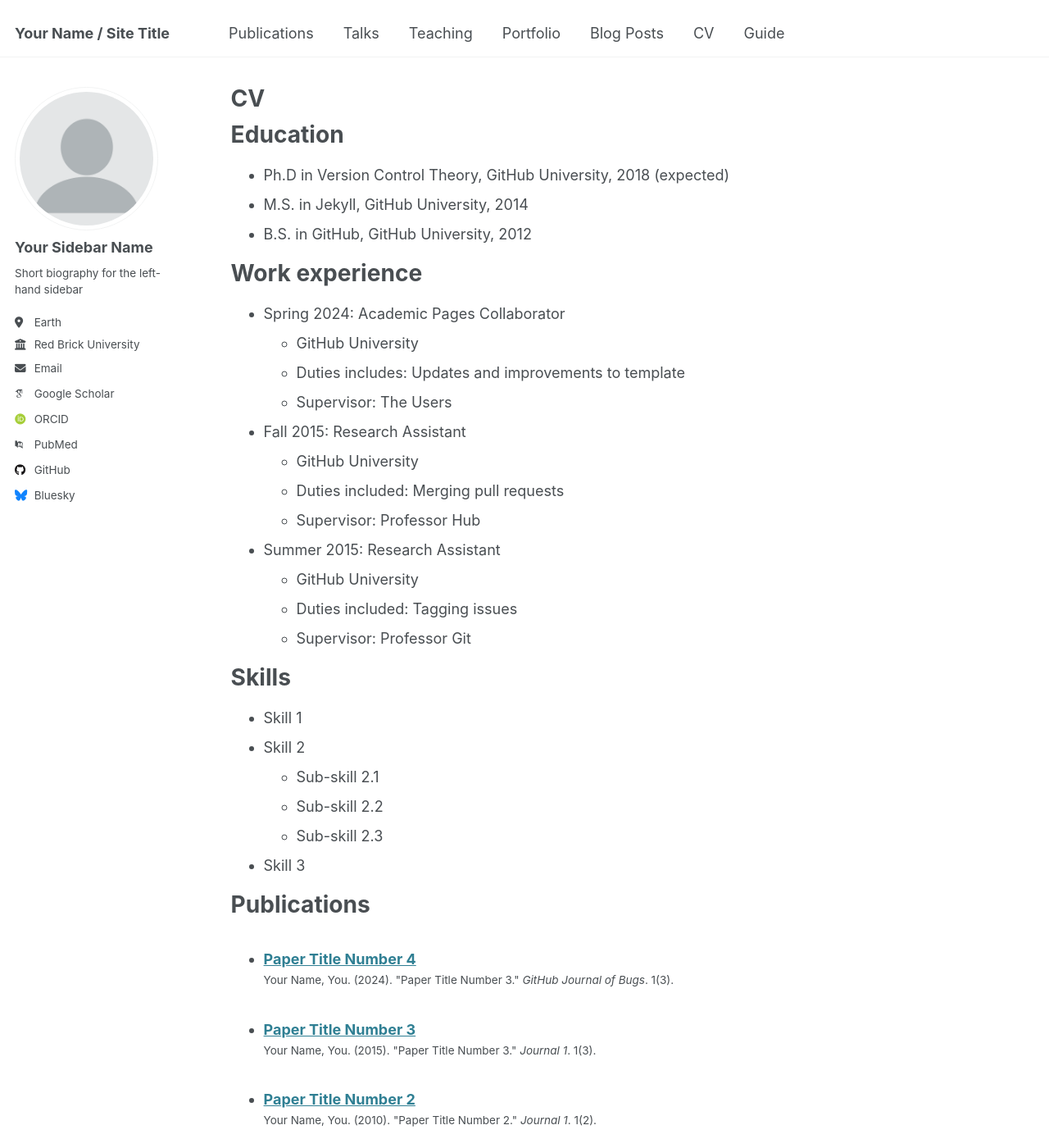
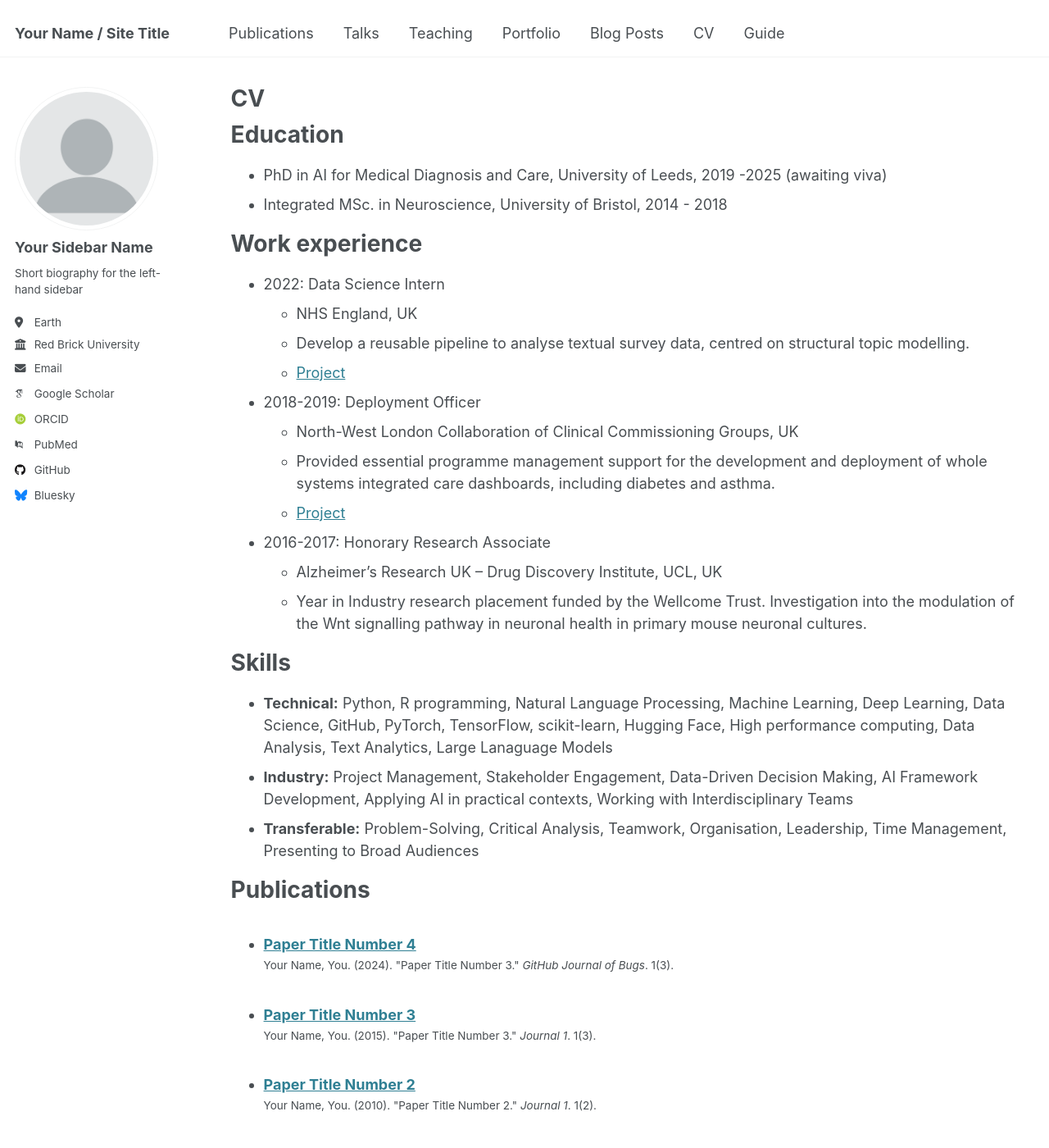
Before and after one commit to AnnaLinton/annalinton.github.io, a Jekyll site: the page built from _pages/cv.md, in a window 1280 px wide and 1400 px high. Shown: the whole window at 82% size. Built offline with Jekyll 4.4.1, drawn with Linux system fonts in a browser that asks for light colours; some web fonts are replaced; some of the changed text lies outside the part shown.

Commit message:
Update cv.md

```diff
--- a/_pages/cv.md
+++ b/_pages/cv.md
@@ -11,35 +11,31 @@ redirect_from:
 
 Education
 ======
-* Ph.D in Version Control Theory, GitHub University, 2018 (expected)
-* M.S. in Jekyll, GitHub University, 2014
-* B.S. in GitHub, GitHub University, 2012
+* PhD in AI for Medical Diagnosis and Care, University of Leeds, 2019 -2025 (awaiting viva)
+* Integrated MSc. in Neuroscience, University of Bristol, 2014 - 2018
 
 Work experience
 ======
-* Spring 2024: Academic Pages Collaborator
-  * GitHub University
-  * Duties includes: Updates and improvements to template
-  * Supervisor: The Users
+* 2022: Data Science Intern
+  * NHS England, UK
+  * Develop a reusable pipeline to analyse textual survey data, centred on structural topic modelling.
+  * [Project](https://github.com/nhsx/stm-survey-text)
 
-* Fall 2015: Research Assistant
-  * GitHub University
-  * Duties included: Merging pull requests
-  * Supervisor: Professor Hub
+* 2018-2019: Deployment Officer
+  * North-West London Collaboration of Clinical Commissioning Groups, UK
+  * Provided essential programme management support for the development and deployment of whole systems integrated care dashboards, including diabetes and asthma.
+  * [Project](https://www.nwlondonicb.nhs.uk/professionals/whole-systems-integrated-care-wsic?back_cID=409)
 
-* Summer 2015: Research Assistant
-  * GitHub University
-  * Duties included: Tagging issues
-  * Supervisor: Professor Git
+* 2016-2017: Honorary Research Associate
+  * Alzheimer’s Research UK – Drug Discovery Institute, UCL, UK
+  * Year in Industry research placement funded by the Wellcome Trust. Investigation into the modulation of the Wnt signalling pathway in neuronal health in primary mouse neuronal cultures.
 
 Skills
 ======
-* Skill 1
-* Skill 2
-  * Sub-skill 2.1
-  * Sub-skill 2.2
-  * Sub-skill 2.3
-* Skill 3
+* **Technical:** Python, R programming, Natural Language Processing, Machine Learning, Deep Learning, Data Science, GitHub, PyTorch, TensorFlow, scikit-learn, Hugging Face, High performance computing, Data Analysis, Text Analytics, Large Lanaguage Models
+* **Industry:** Project Management, Stakeholder Engagement, Data-Driven Decision Making, AI Framework Development, Applying AI in practical contexts, Working with Interdisciplinary Teams
+* **Transferable:** Problem-Solving, Critical Analysis, Teamwork, Organisation, Leadership, Time Management, Presenting to Broad Audiences
+
 
 Publications
 ======
@@ -55,10 +51,19 @@ Talks
 
 Teaching
 ======
-  <ul>{% for post in site.teaching reversed %}
-    {% include archive-single-cv.html %}
-  {% endfor %}</ul>
+Teaching assistant on the following modules, including leading tutorials and facilitating lab sessions:
+* Programming for Data Science – Python (Masters)
+* User Adaptive Intelligent Systems (Undergraduate)
+* Artificial Intelligence (Undergraduate)
 
 Service and leadership
 ======
-* Currently signed in to 43 different slack teams
+
+* ResCompLeedsCon committee member and organiser, University of Leeds (2022)
+* AI for Medical Diagnosis and Care Journal club coordinator, University of Leeds (2020 – 2022)
+* Student Representative for CDT in AI for Medical Diagnosis and Care, University of Leeds (2020-2021)
+* Public Engagement and Outreach (2020 - 2024), including Academic Mentor: The ‘ISLA’ gift – Provided academic mentoring to two first-year students in Biomedical Science and Computer Science over an academic year (2020 - 2021).
+
+Recognition
+=======
+* Listed on North Innovation Women List 2024. A supportive platform to recognise women in the North who are pushing the boundaries of innovation in their chosen fields. [link here](https://www.thenhsa.co.uk/2024/03/northinnovationwomen-2024-list-revealed/)
```
